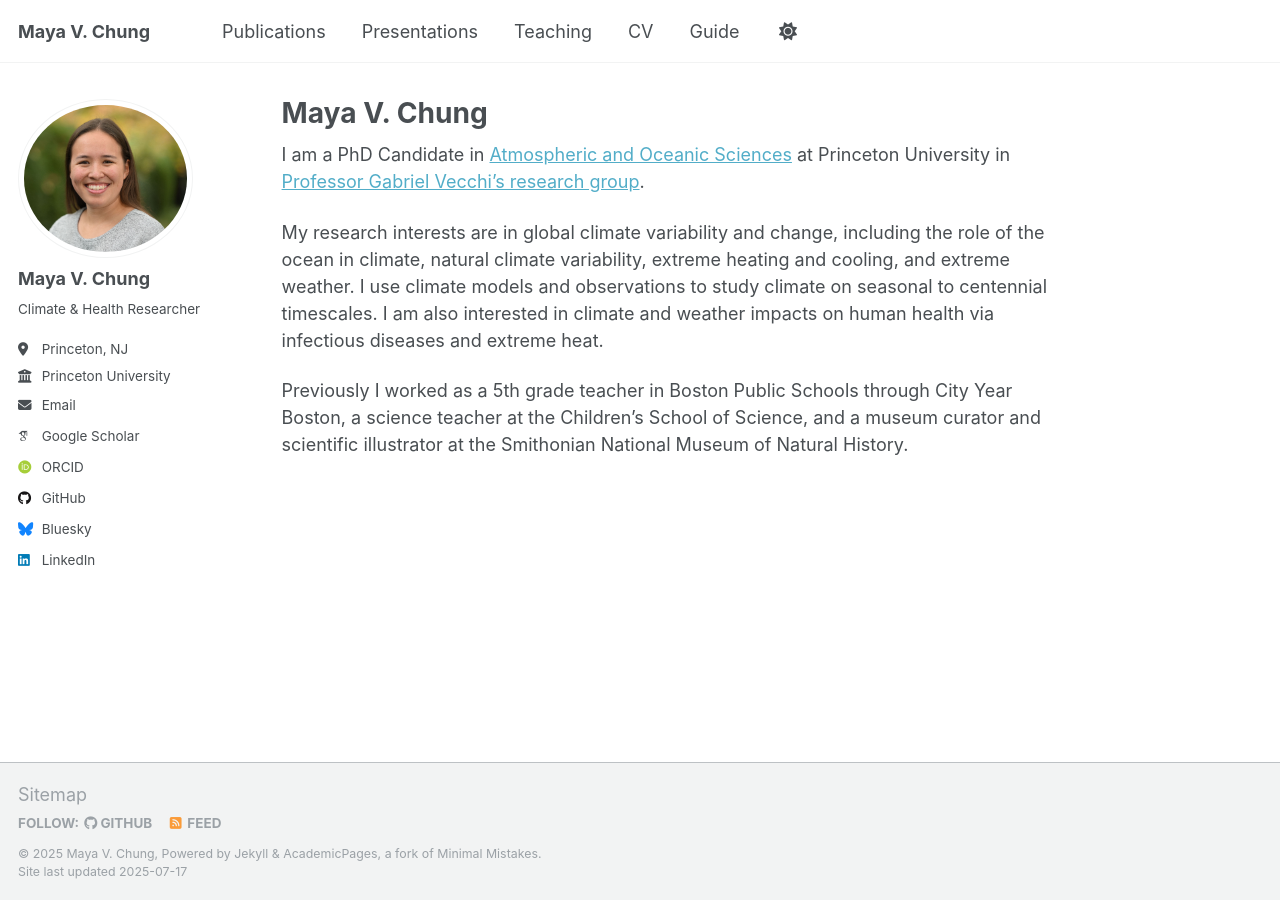
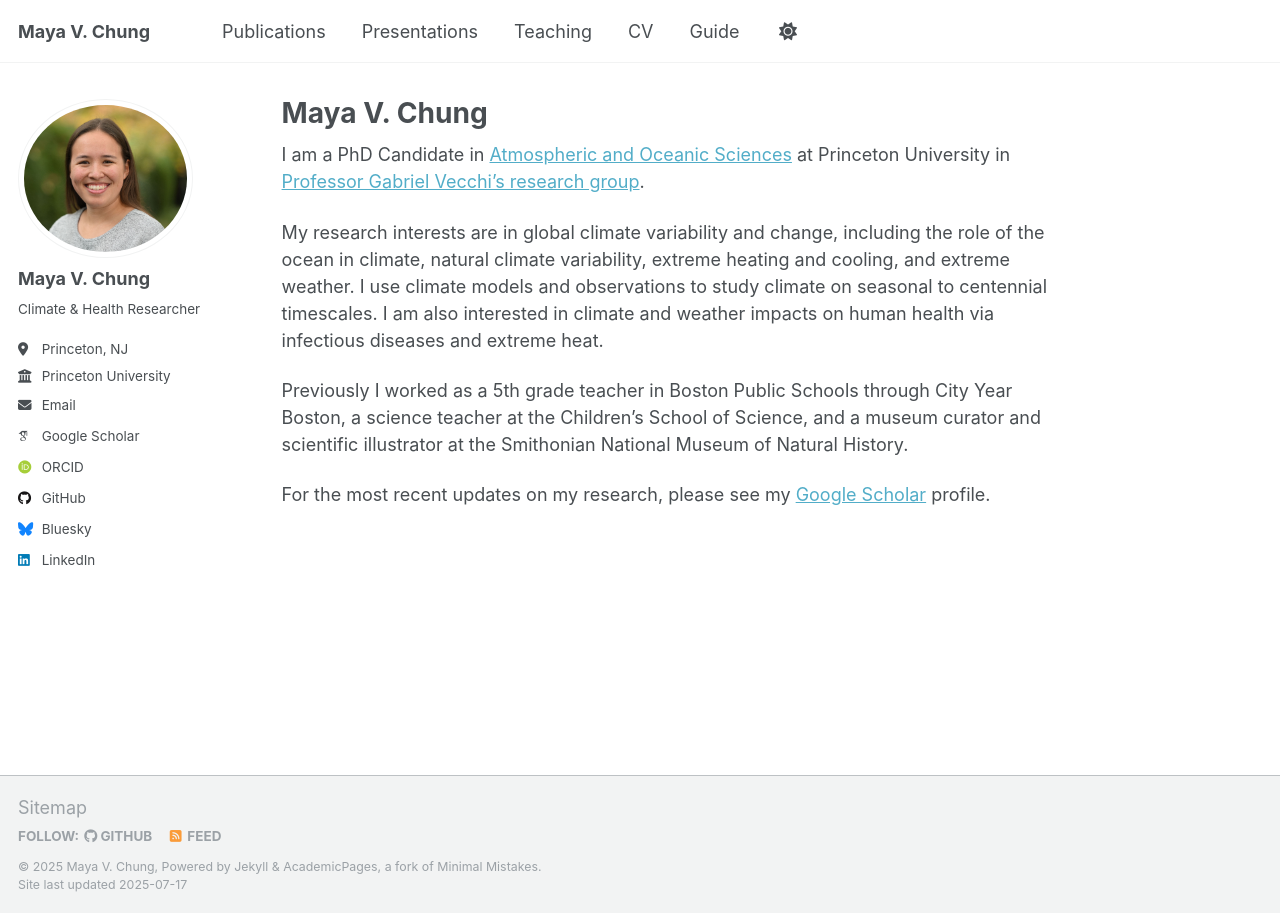
Before and after one commit to mayavchung/mayavchung.github.io, a Jekyll site: the page built from _pages/about.md, in a window 1280 px wide. Built offline with Jekyll 4.4.1, drawn with Linux system fonts in a browser that asks for light colours; some web fonts are replaced; a script that is not in the unit is left out.

Commit message:
Update about.md

```diff
--- a/_pages/about.md
+++ b/_pages/about.md
@@ -12,3 +12,5 @@ I am a PhD Candidate in [Atmospheric and Oceanic Sciences](https://aos.princeton
 My research interests are in global climate variability and change, including the role of the ocean in climate, natural climate variability, extreme heating and cooling, and extreme weather. I use climate models and observations to study climate on seasonal to centennial timescales. I am also interested in climate and weather impacts on human health via infectious diseases and extreme heat.
 
 Previously I worked as a 5th grade teacher in Boston Public Schools through City Year Boston, a science teacher at the Children's School of Science, and a museum curator and scientific illustrator at the Smithonian National Museum of Natural History.
+
+For the most recent updates on my research, please see my [Google Scholar](https://scholar.google.com/citations?user=h5lDhDwAAAAJ&hl=en) profile.
```
